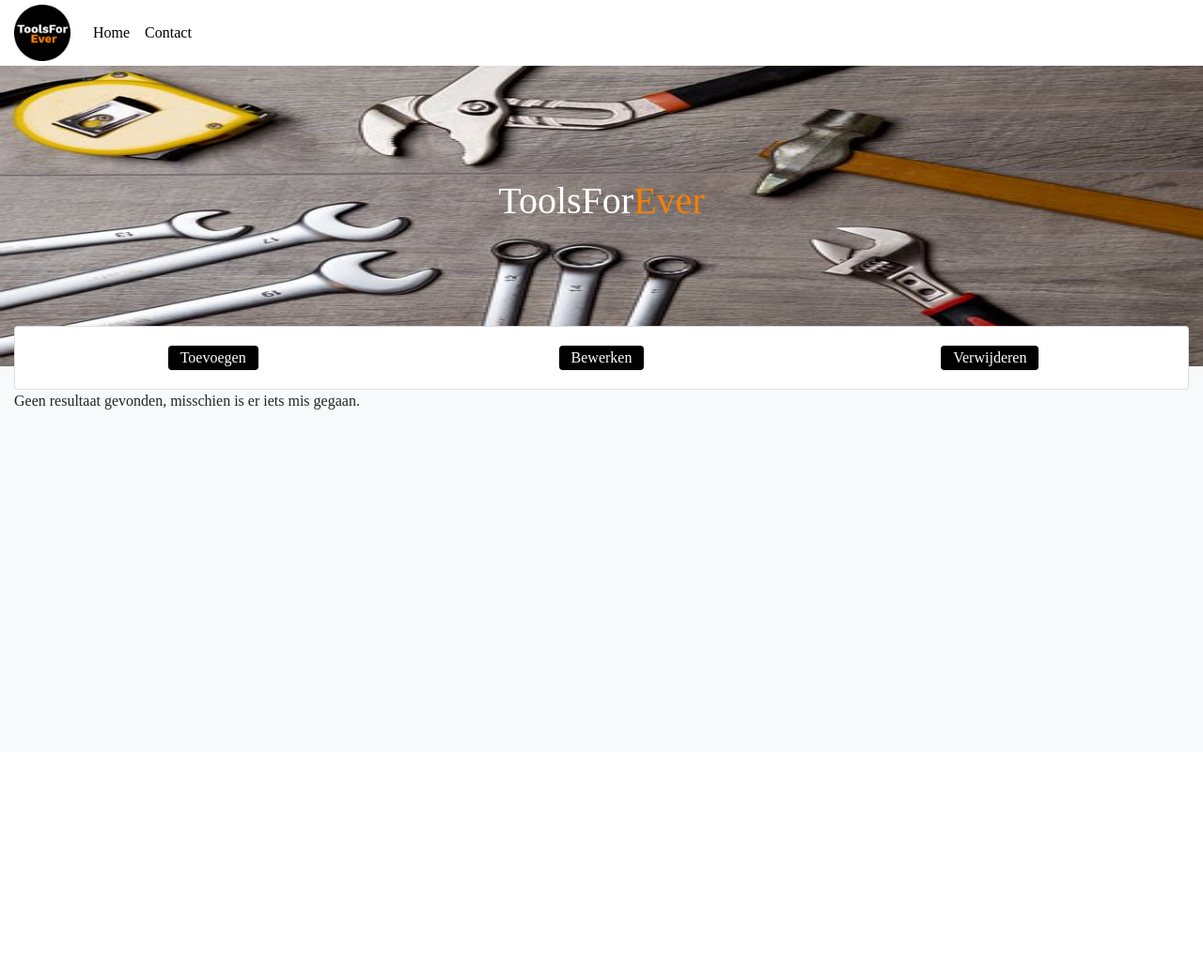
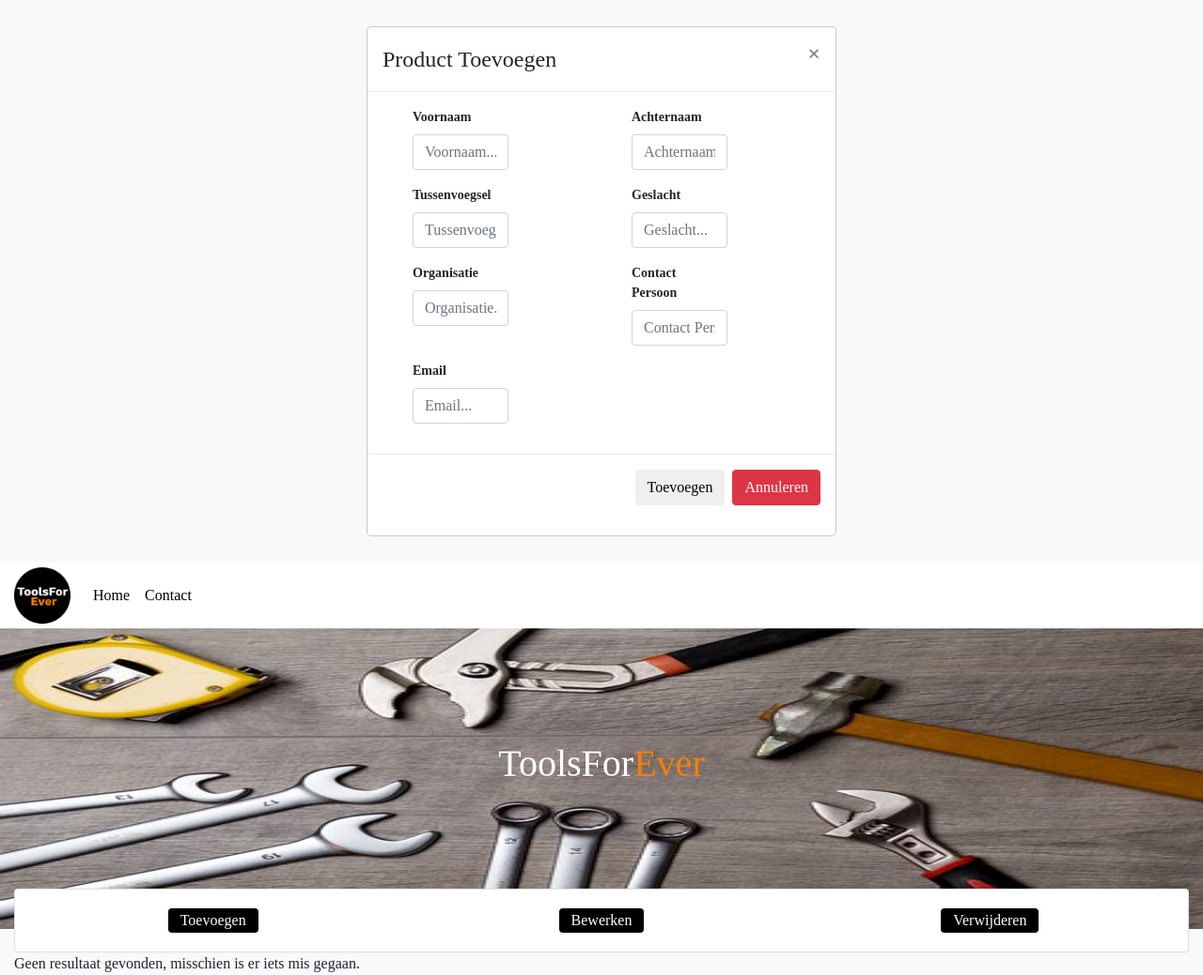
Before and after one commit to TsukioAkira/toolsforever, a PHP site: page /voorraadsysteem.php in a window 1280 px wide. Shown: the whole page at 94% size. Before the commit the page ends 436 px from the top, so only its background shows below. Run offline with PHP 8.4, Linux system fonts and the light colour scheme; data that the repository does not hold is empty.

Commit message:
added add template

```diff
--- a/css/main.css
+++ b/css/main.css
@@ -145,6 +145,11 @@ label {
 }
 /* end nav button styling*/
 
+.modal-body.flex {
+	display: flex;
+	flex-wrap: wrap;
+}
+
 .logo {
     width: 60px;
     height: 60px;
--- /dev/null
+++ b/toevoegen.php
@@ -0,0 +1,80 @@
+<html>
+
+<head>
+	<title>Product Toevoegen</title>
+	<link rel="stylesheet" type="text/css" href="css/bootstrap.css">
+    <link rel="stylesheet" type="text/css" href="css/flexboxgrid.css">
+    <link rel="stylesheet" type="text/css" href="css/main.css">
+</head>
+
+<body>
+	<!-- Modal voor het Toevoegen van Leden. -->
+	<div id="ModalAdd" role="dialog">
+		<div class="modal-dialog" role="document">
+			<!-- Modal content-->
+			<div class="modal-content">
+				<div class="modal-header">
+					<h4 class="modal-title">Product Toevoegen</h4>
+					<button type="button" class="close" data-dismiss="modal">&times;</button>
+				</div>
+				<form id="2DB" method="post" class="form-horizontal">
+					<div class="modal-body flex">
+
+						<div class="form-group col-sm-6">
+							<label for="Voornaam" class="col-sm-4 control-label">Voornaam</label>
+							<div class="col-sm-8">
+								<input type="text" class="form-control" id="Voornaam" placeholder="Voornaam...">
+							</div>
+						</div>
+						<div class="form-group col-sm-6">
+							<label for="Achternaam" class="col-sm-4 control-label">Achternaam</label>
+							<div class="col-sm-8">
+								<input type="text" class="form-control" id="Achternaam" placeholder="Achternaam...">
+							</div>
+						</div>
+						<div class="form-group col-sm-6">
+							<label for="Tussenvoegsel" class="col-sm-4 control-label">Tussenvoegsel</label>
+							<div class="col-sm-8">
+								<input type="text" class="form-control" id="Tussenvoegsel" placeholder="Tussenvoegsel...">
+							</div>
+						</div>
+						<div class="form-group col-sm-6">
+							<label for="Geslacht" class="col-sm-4 control-label">Geslacht</label>
+							<div class="col-sm-8">
+								<input type="text" class="form-control" id="Geslacht" placeholder="Geslacht...">
+							</div>
+						</div>
+						<div class="form-group col-sm-6">
+							<label for="Organisatie" class="col-sm-4 control-label">Organisatie</label>
+							<div class="col-sm-8">
+								<input type="text" class="form-control" id="Organisatie" placeholder="Organisatie...">
+							</div>
+						</div>
+						<div class="form-group col-sm-6">
+							<label for="ContactPersoon" class="col-sm-4 control-label">Contact Persoon</label>
+							<div class="col-sm-8">
+								<input type="text" class="form-control" id="Contact_persoon" placeholder="Contact Persoon...">
+							</div>
+						</div>
+						<div class="form-group col-sm-6">
+							<label for="Email" class="col-sm-4 control-label">Email</label>
+							<div class="col-sm-8">
+								<input type="text" class="form-control" id="Email" placeholder="Email...">
+							</div>
+						</div>
+
+					</div>
+					<div class="modal-footer">
+						<button id="FormPostAdd" method="POST" type="submit" class="btn btn-default" href="voorraadsystee.php">Toevoegen</button>
+						<button type="button" class="btn btn-danger" data-dismiss="modal">Annuleren</button>
+					</div>
+				</form>
+				<!-- /.modal-footer End -->
+			</div>
+			<!-- /.modal-content End -->
+		</div>
+		<!-- /.modal-dialog -->
+	</div>
+	<!-- /.modal -->
+</body>
+</html>
--- a/voorraadsysteem.php
+++ b/voorraadsysteem.php
@@ -58,6 +58,9 @@
 </head>
 
 <body>
+<?php
+	include "toevoegen.php";
+?>
 	<!-- NAVIGATION BAR -->
 	<nav class="navbar navbar-expand-sm bg-dark navbar-dark">
 		<!-- logo -->
@@ -101,7 +104,9 @@
 		<div class="card-body">
 			<div class="row">
 				<div class="col-md-4 center">
-					<a class="btn btn-black" href="toevoegen.php"> Toevoegen </a>
+				    <!-- Button opening the modal for adding Members. -->
+                    <a id="ToevoegenLidModal" name="ToevoegenLidModal" type="button" class="btn btn-black" href="toevoegen.php">Toevoegen</a>
+					<!--<a class="btn btn-black" href="toevoegen.php"> Toevoegen </a>-->
 				</div>
 				<div class="col-md-4 center">
 					<a class="btn btn-black" href="bewerken.php"> Bewerken </a>
```
Also changed, not shown: js/registreer.js (added, +38 -0 lines).
